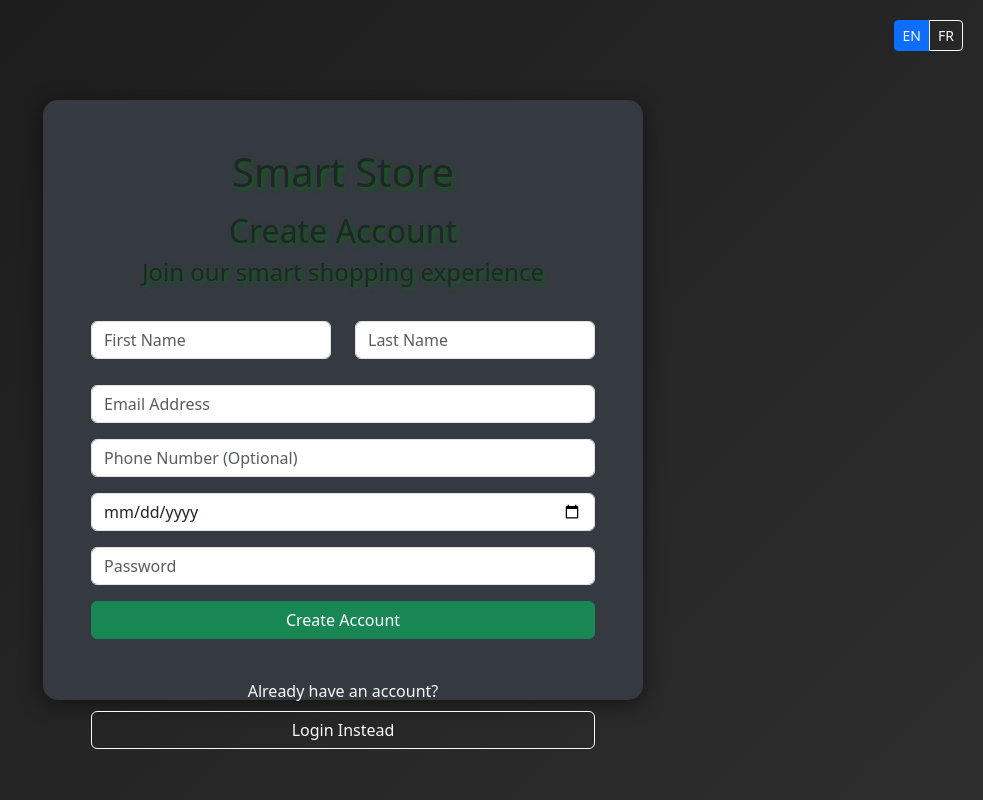
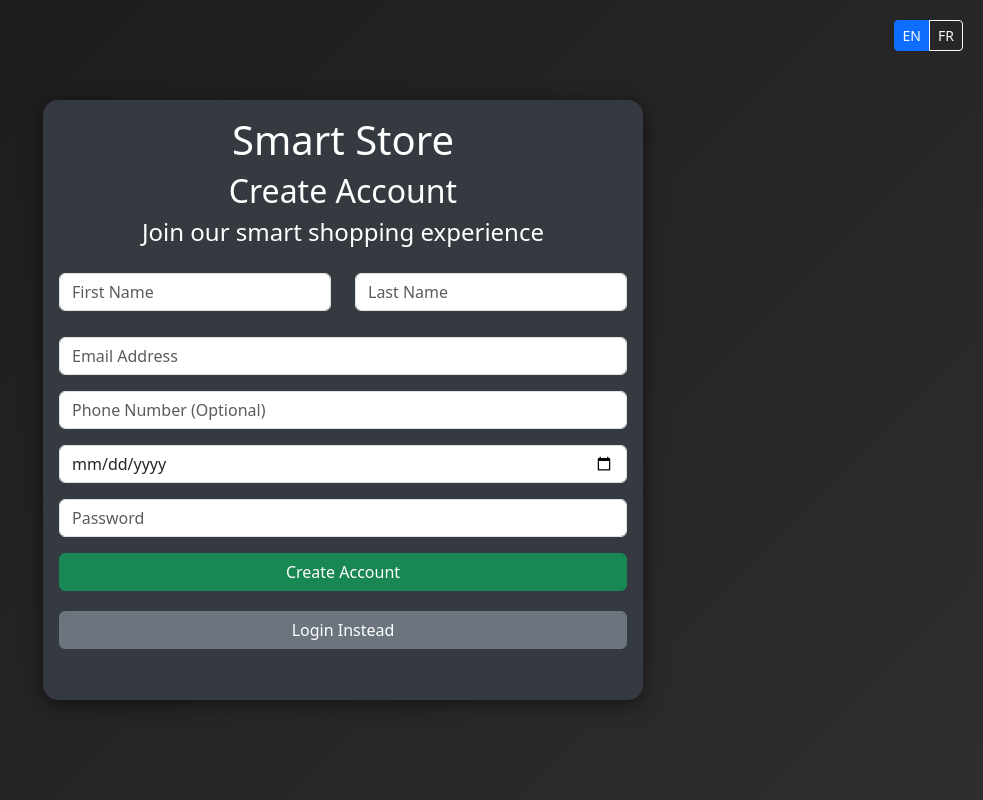
Before and after one commit to Crisguts/iot_snack_hub, a Flask app: page /auth/signup in a window 1280 px wide. Shown: the whole page, without its empty margins (297-1280 px from the left). Run offline with Flask 3, Linux system fonts and the light colour scheme; some libraries are stand-ins or nearby versions.

Commit message:
Updated styling for login, signup, and cart
- Made everything more visible

```diff
--- a/templates/signup.html
+++ b/templates/signup.html
@@ -33,17 +33,14 @@
         {% endif %}
         {% endwith %}
     </div>
-    <div class="login-card"
-        style="width: 90%; max-width: 600px; min-height: 600px; padding: 3rem;">
-        <h1 class="text-center mb-3"
-            style="text-shadow: 2px 2px 4px rgba(0, 110, 11, 0.8);">
+    <div class="login-card text-white"
+        style="width: 90%; max-width: 600px; min-height: 600px; padding: 1rem;">
+        <h1 class="text-center mb-2">
             {{ _('Smart Store') }}
         </h1>
-        <h2 class="text-center mb-2"
-            style="text-shadow: 2px 2px 4px rgba(0, 110, 11, 0.8);">
+        <h2 class="text-center mb-2">
             {{ _('Create Account') }}</h2>
-        <h4 class="text-center mb-4"
-            style="text-shadow: 2px 2px 4px rgba(0, 110, 11, 0.8);">
+        <h4 class="text-center mb-3">
             {{ _('Join our smart shopping experience') }}</h4>
         <!-- Signup form -->
         <form id="signupForm" method="POST"
@@ -51,31 +48,30 @@
             <div class="row">
                 <div class="col-md-6">
                     <input type="text" name="first_name"
-                        class="form-control mb-3"
+                        class="form-control"
                         placeholder="{{ _('First Name') }}" required />
                 </div>
                 <div class="col-md-6">
                     <input type="text" name="last_name"
-                        class="form-control mb-3"
+                        class="form-control"
                         placeholder="{{ _('Last Name') }}" required />
                 </div>
             </div>
-            <input type="email" name="email" class="form-control mb-3"
+            <input type="email" name="email" class="form-control"
                 placeholder="{{ _('Email Address') }}" required />
-            <input type="tel" name="phone_num" class="form-control mb-3"
+            <input type="tel" name="phone_num" class="form-control"
                 placeholder="{{ _('Phone Number (Optional)') }}"
                 pattern="[0-9]{3}-[0-9]{3}-[0-9]{4}" />
-            <input type="date" name="dob" class="form-control mb-3"
+            <input type="date" name="dob" class="form-control"
                 placeholder="{{ _('Date of Birth') }}" />
-            <input type="password" name="password" class="form-control mb-3"
+            <input type="password" name="password" class="form-control"
                 placeholder="{{ _('Password') }}" required minlength="6" />
             <button type="submit"
                 class="btn btn-success w-100 mb-3">{{ _('Create Account') }}</button>
         </form>
-        <div class="text-center mt-4">
-            <p class="text-light mb-2">{{ _('Already have an account?') }}</p>
+        <div class="text-center mt-1">
             <a href="{{ url_for('auth.login') }}"
-                class="btn btn-outline-light w-100">
+                class="btn btn-secondary w-100">
                 {{ _('Login Instead') }}
             </a>
         </div>
```
Also changed, not shown: templates/cart.html (+2 -9 lines), templates/login.html (+6 -10 lines).
